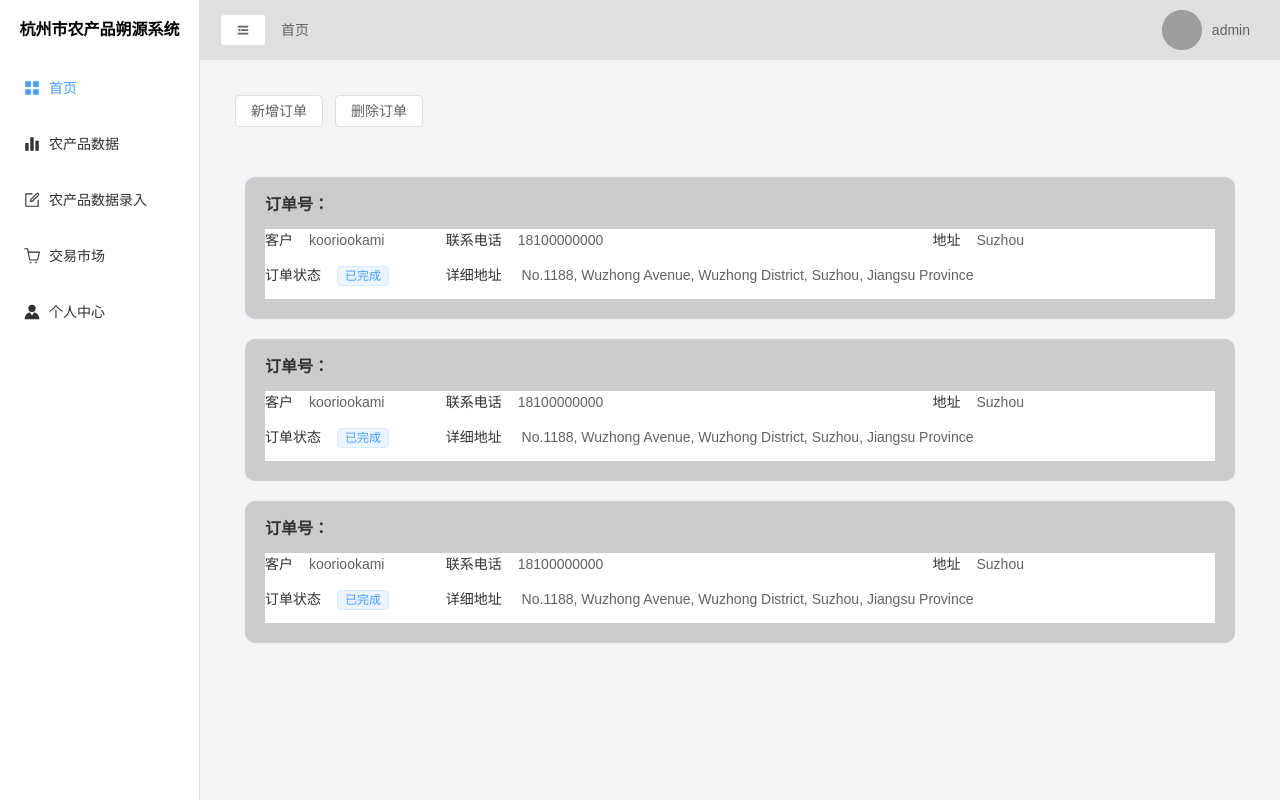
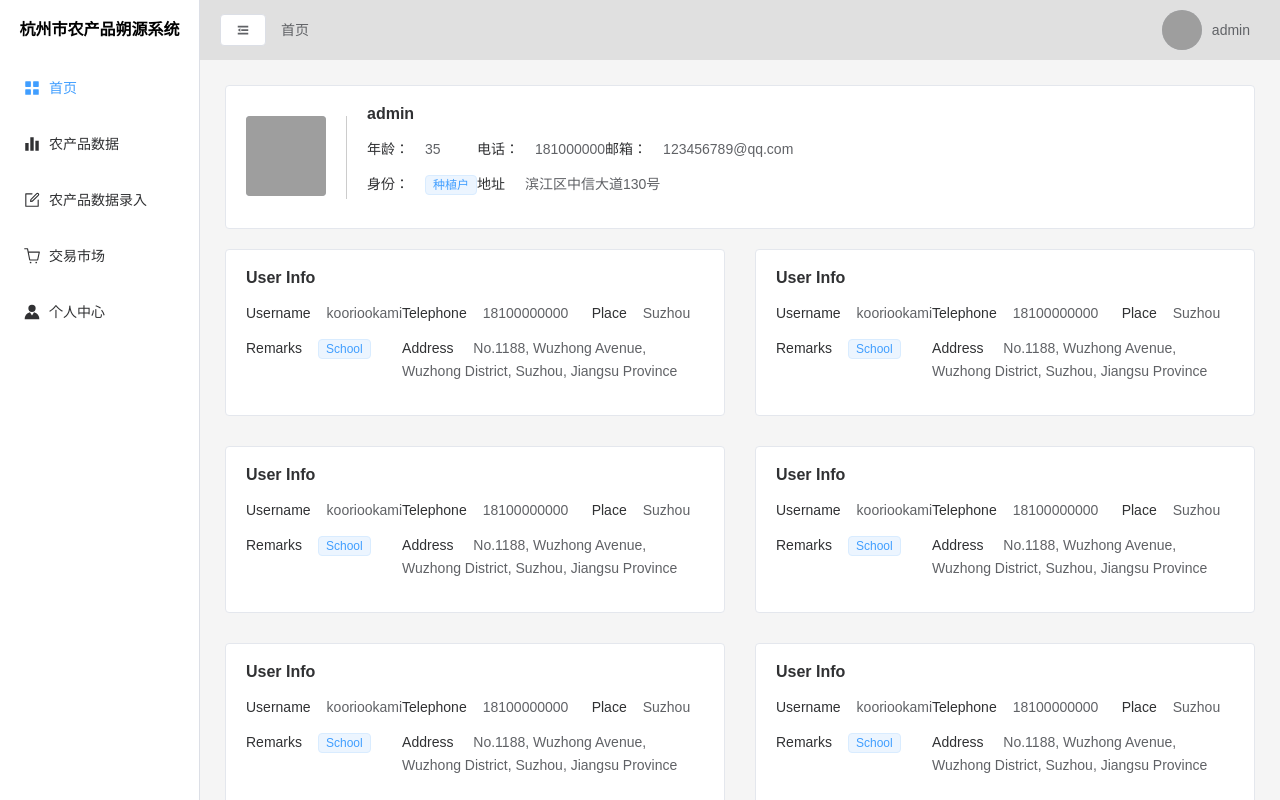
Before and after one commit to Dyzwd/Blockchain, a Vue app in the folder blockchain_vue3/: page /home/trade in a window 1280 px wide. Built offline with nearby package versions, Linux system fonts and the light colour scheme; grey boxes are pictures that could not be loaded.

Commit message:
Update trade.vue

```diff
--- a/blockchain_vue3/src/views/MainPages/trade.vue
+++ b/blockchain_vue3/src/views/MainPages/trade.vue
@@ -1,65 +1,118 @@
 <template>
-    <div class="top">
-        <el-button @click="add">新增订单</el-button>
-        <el-button @click="onDelete">删除订单</el-button>
+    <div class="container">
+        <div class="user-container">
+            <el-card shadow="hover">
+                <div class="user">
+                    <div class="user-left">
+                        <el-avatar shape="square" :size="80"
+                            src="https://cube.elemecdn.com/0/88/03b0d39583f48206768a7534e55bcpng.png" />
+                    </div>
+                    <div class="user-right">
+                        <el-descriptions title="admin">
+                            <el-descriptions-item label="年龄：">35</el-descriptions-item>
+                            <el-descriptions-item label="电话：">181000000</el-descriptions-item>
+                            <el-descriptions-item label="邮箱：">123456789@qq.com</el-descriptions-item>
+                            <el-descriptions-item label="身份：">
+                                <el-tag size="small">种植户</el-tag>
+                            </el-descriptions-item>
+                            <el-descriptions-item label="地址">
+                                滨江区中信大道130号
+                            </el-descriptions-item>
+                        </el-descriptions>
+                    </div>
+                </div>
+            </el-card>
+        </div>
+        <div class="trade-container">
+            <div class="trade-item-container" v-for="item in tradeData">
+                <el-card shadow="hover">
+                    <div class="trade-item">
+                        <el-descriptions title="User Info">
+                            <el-descriptions-item label="Username">kooriookami</el-descriptions-item>
+                            <el-descriptions-item label="Telephone">18100000000</el-descriptions-item>
+                            <el-descriptions-item label="Place">Suzhou</el-descriptions-item>
+                            <el-descriptions-item label="Remarks">
+                                <el-tag size="small">School</el-tag>
+                            </el-descriptions-item>
+                            <el-descriptions-item label="Address">
+                                No.1188, Wuzhong Avenue, Wuzhong District, Suzhou, Jiangsu Province
+                            </el-descriptions-item>
+                        </el-descriptions>
+                    </div>
+                </el-card>
+            </div>
+        </div>
     </div>
-    <el-scrollbar max-height="600px">
-        <div v-for="item in count" :key="item" class="scrollbar-demo-item">
-            <el-descriptions title="订单号：" class="item">
-                <el-descriptions-item label="客户">kooriookami</el-descriptions-item>
-                <el-descriptions-item label="联系电话">18100000000</el-descriptions-item>
-                <el-descriptions-item label="地址">Suzhou</el-descriptions-item>
-                <el-descriptions-item label="订单状态">
-                    <el-tag size="small">已完成</el-tag>
-                </el-descriptions-item>
-                <el-descriptions-item label="详细地址">
-                    No.1188, Wuzhong Avenue, Wuzhong District, Suzhou, Jiangsu Province
-                </el-descriptions-item>
-            </el-descriptions>
-        </div>
-    </el-scrollbar>
+
+    <el-dialog v-model="dialogFormVisible" title="" width="500" center>
+        <el-form :model="form">
+            <el-form-item label="菜品" :label-width="formLabelWidth">
+                <el-input v-model="form.crop" autocomplete="off" />
+            </el-form-item>
+            <el-form-item label="重量" :label-width="formLabelWidth">
+                <el-input v-model="form.weight" autocomplete="off" />
+            </el-form-item>
+            <el-form-item label="地址" :label-width="formLabelWidth">
+                <el-input v-model="form.address" autocomplete="off" />
+            </el-form-item>
+            <!-- <el-form-item label="详细地址" :label-width="formLabelWidth">
+                <el-input v-model="form.address" autocomplete="off" />
+            </el-form-item> -->
+            <el-form-item label="交易状态" :label-width="formLabelWidth">
+                <el-input v-model="form.isTrade" autocomplete="off" />
+            </el-form-item>
+        </el-form>
+        <template #footer>
+            <div class="dialog-footer">
+                <el-button @click="dialogFormVisible = false">取消</el-button>
+                <el-button type="primary" @click="onSubmit">
+                    应用
+                </el-button>
+            </div>
+        </template>
+    </el-dialog>
 </template>
 
 <script lang="ts" setup>
-import { ref } from 'vue'
-const count = ref(3)
+import {ref,onMounted} from 'vue'
+let tradeData = ref([{}])
 
-const add = () => {
-    count.value++
-}
-const onDelete = () => {
-    if (count.value > 0) {
-        count.value--
-    }
-}
+//tradeData数据
+import tradeTable from '@/data/tradeTable';
+
+//生命周期
+onMounted(() => {
+    tradeData.value = tradeTable.tradeData.value
+})
 </script>
 
-<style scoped>
-.top {
-    margin-bottom: 20px;
-    padding: 10px;
-}
+<style scoped lang="less">
+.container {
 
-.scrollbar-demo-item {
-    display: flex;
-    align-items: center;
-    justify-content: center;
-    height: 100%;
-    margin: 20px;
-    border-radius: 4px;
-    background: var(--el-color-primary-light-9);
-    color: var(--el-color-primary);
+    .user-container {
 
-    .item {
-        width: 100%;
-        height: 100%;
-        padding: 20px;
-        background-color: #cccccc;
-        border-radius: 10px;
+        .user {
+            display: flex;
+            align-items: center;
 
-        >>> .el-descriptions__body {
-            background-color: yellowgreen;
+            .user-left {
+                height: 100%;
+                padding-right: 20px;
+                border-right: 1px solid #ccc;
+            }
+
+            .user-right {
+                margin-left: 20px;
+            }
         }
+    }
+
+    .trade-container{
+        display: grid;
+        grid-template-columns: 1fr 1fr;
+        gap: 30px;
+        margin-top: 20px;
+        border-radius: 20px;
     }
 }
 </style>
```
